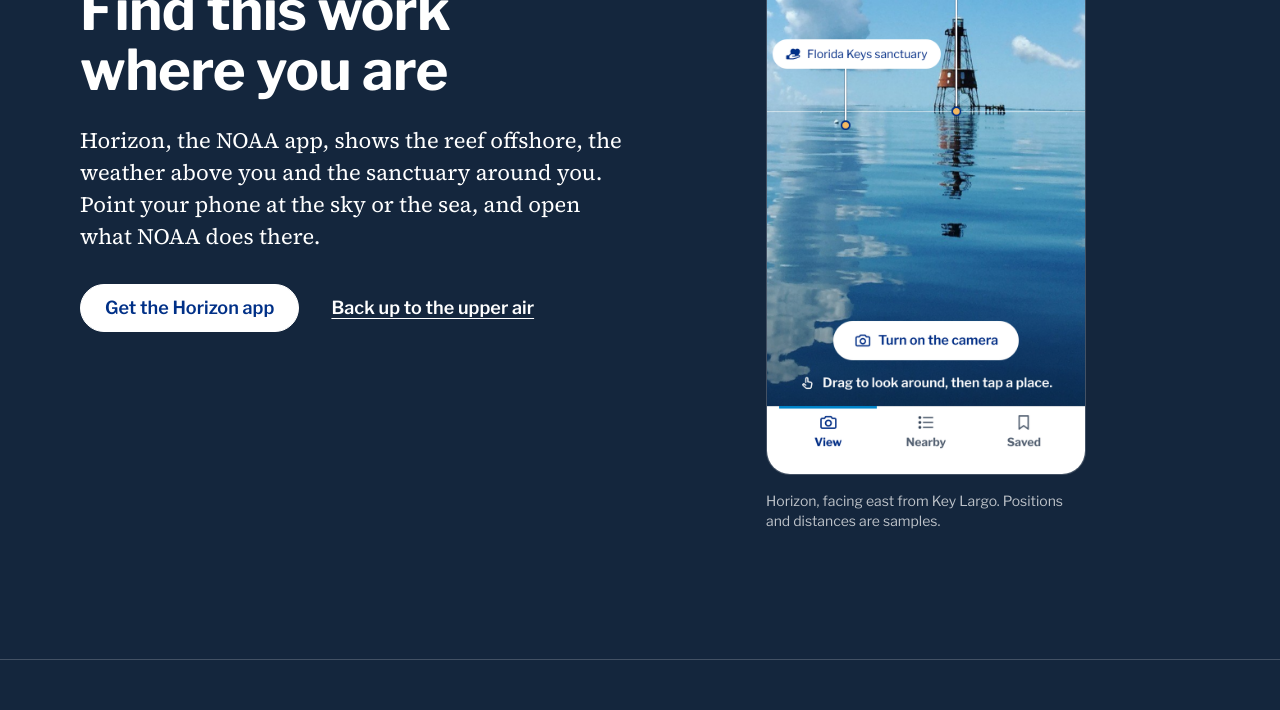
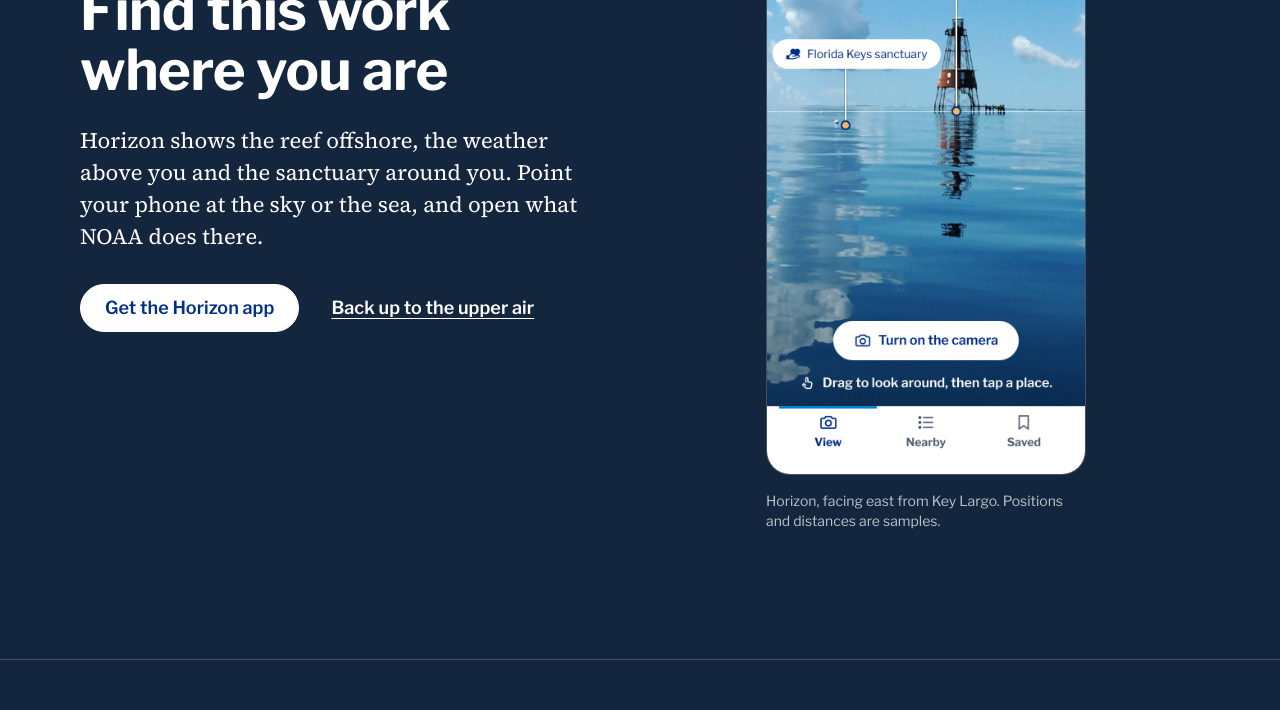
Before and after one commit to Hyunseo-Roh/noaa-sky-to-sea, a plain HTML site: page index.html in a window 1280 px wide. Shown: the part 6260-6970 px from the top of the page. Drawn offline with Linux system fonts and the light colour scheme.

Commit message:
Home: the Horizon intro starts "Horizon shows …"
Drops "the NOAA app" from the closing section's lead; the rest of the
sentence is unchanged.

Co-Authored-By: Claude Opus 5.5 <noreply@anthropic.com>
Claude-Session: https://claude.ai/code/session_01VtQuQ34UCohJdqjaP6mgAg

```diff
--- a/index.html
+++ b/index.html
@@ -365,7 +365,7 @@
     <div class="g">
       <div class="left">
         <h2 id="close-t" class="t-head">Find this work where you&nbsp;are</h2>
-        <p class="t-lead">Horizon, the NOAA app, shows the reef offshore, the weather above you and the sanctuary around you. Point your phone at the sky or the sea, and open what NOAA does&nbsp;there.</p>
+        <p class="t-lead">Horizon shows the reef offshore, the weather above you and the sanctuary around you. Point your phone at the sky or the sea, and open what NOAA does&nbsp;there.</p>
         <div class="acts">
           <a class="btn" href="horizon/index.html">Get the Horizon app</a>
           <a class="link" href="#ch1">Back up to the upper air</a>
```
